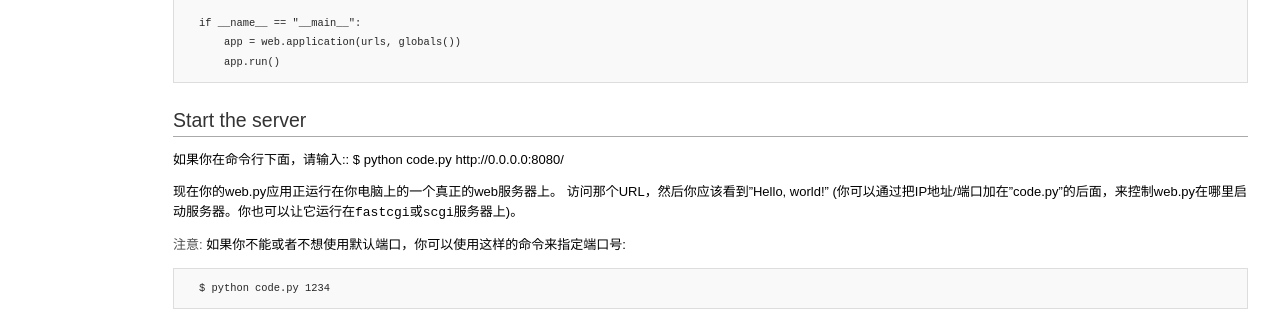
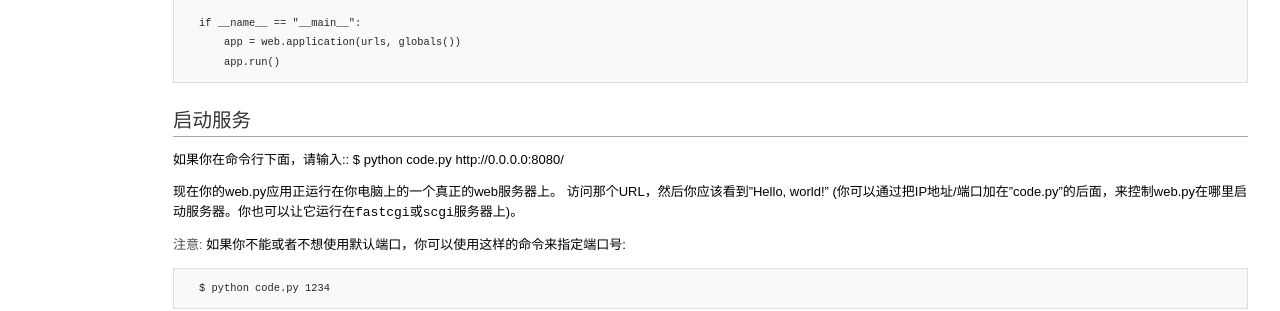
Before and after one commit to webpy/webpy.github.com, a Jekyll site: the page built from tutorial3.zh-cn.md, in a window 1280 px wide and 900 px high, scrolled down 1678 px. Shown: the part 151-462 px from the top of the window. Built offline with Jekyll 4.4.1, drawn with Linux system fonts in a browser that asks for light colours; Markdown is read by kramdown in place of the engine named in the settings.

Commit message:
fix one translate in tutorial3.zh-cn
start the server ---> 启动服务

```diff
--- a/tutorial3.zh-cn.md
+++ b/tutorial3.zh-cn.md
@@ -94,7 +94,7 @@ title: web.py 0.3 新手指南
 
 
 <a name="start"> </a>
-## Start the server
+## 启动服务
 
  如果你在命令行下面，请输入::
     $ python code.py
```
